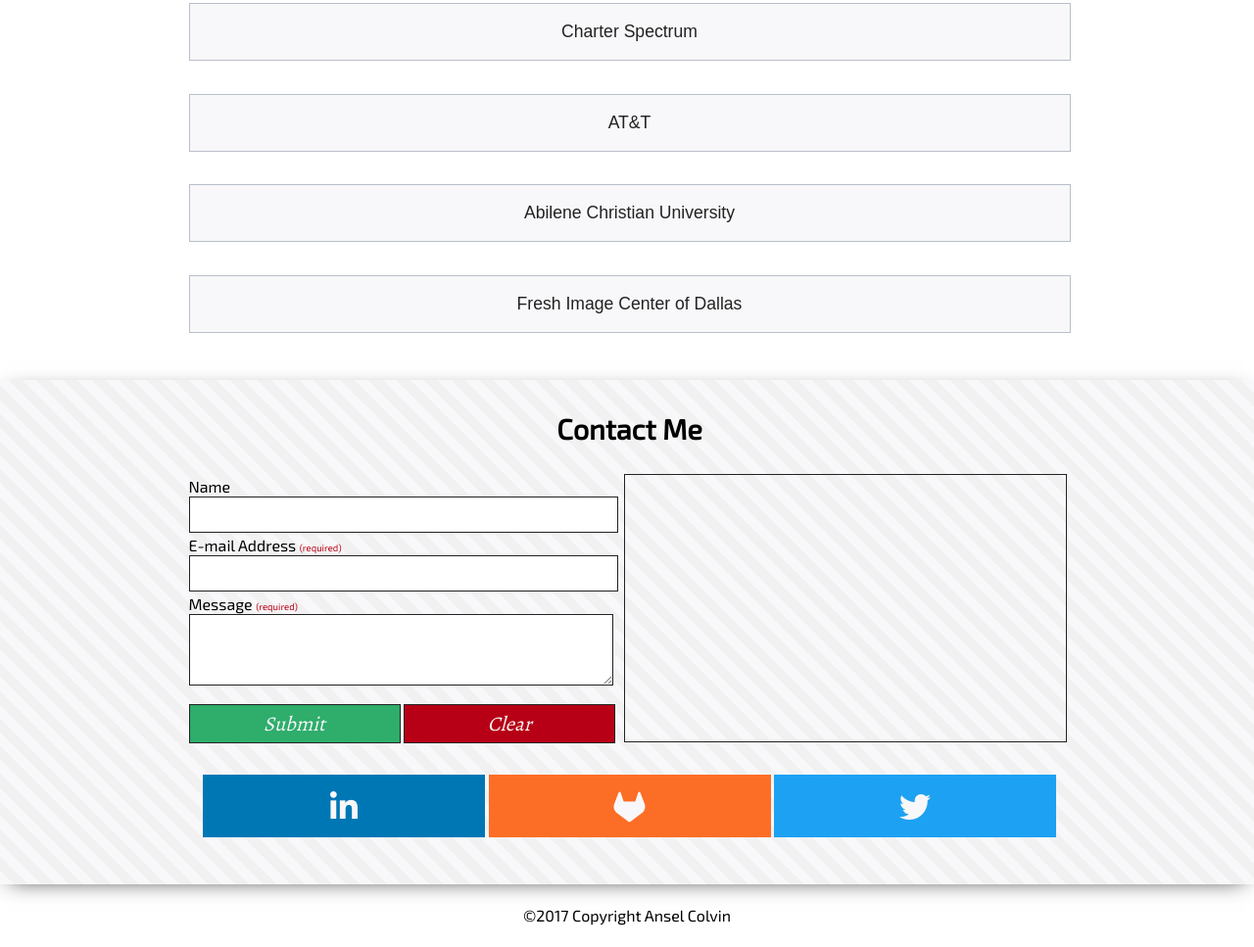
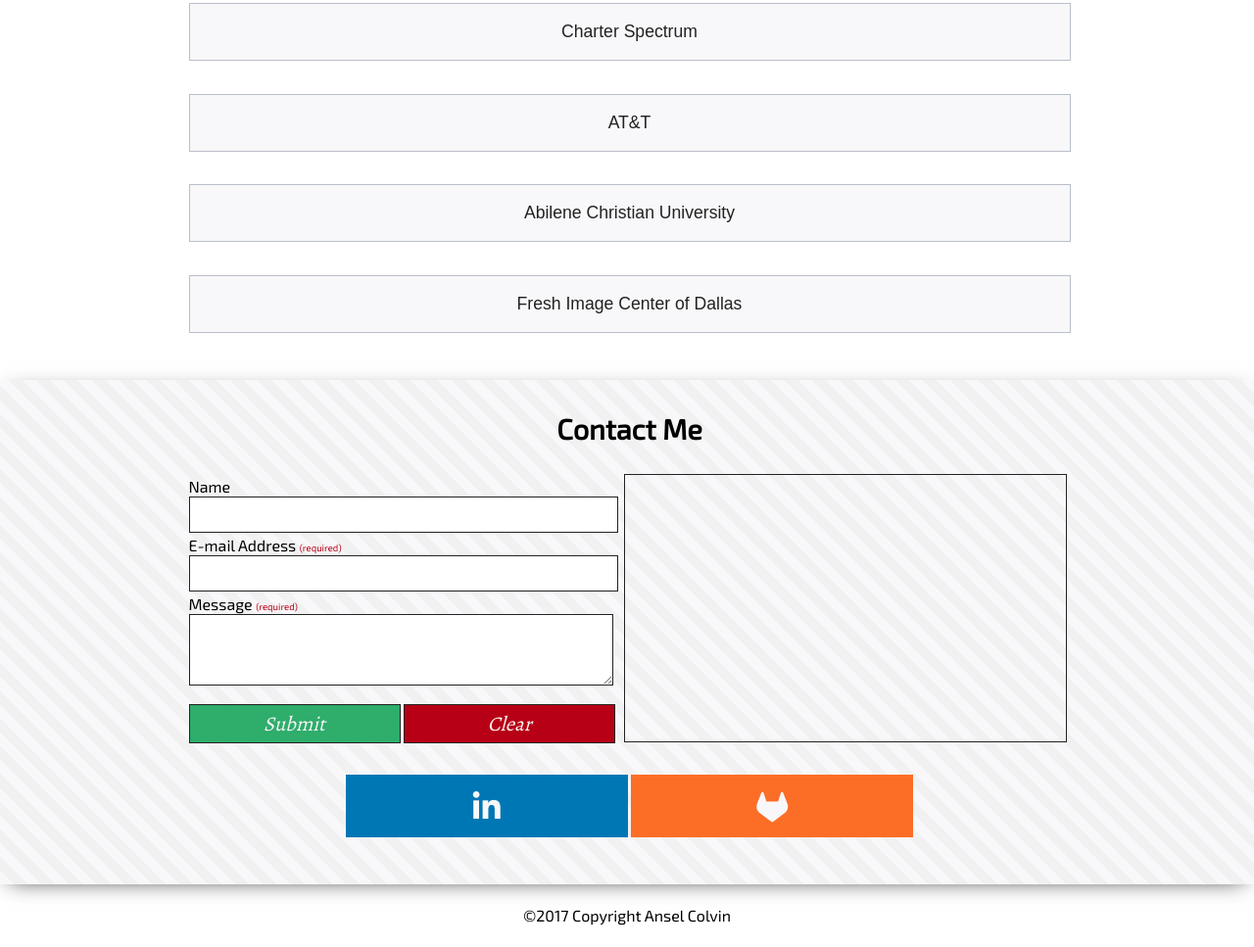
Before and after one commit to theoryNine/Portfolio, a website: page src/index.html in a window 1280 px wide. Shown: the part 1436-2403 px from the top of the page at 98% size. Drawn offline with nearby package versions, Linux system fonts and the light colour scheme; some packages are replaced by stand-ins of ours; files that its build step writes are made by us from their sources.

Commit message:
Fix social buttons

```diff
--- a/src/index.html
+++ b/src/index.html
@@ -229,7 +229,6 @@
         <div class="social-bar">
           <a href="https://www.linkedin.com/in/anselcolvin/" target="_blank"><div class="social linkedin"><i class="fa fa-linkedin" aria-hidden="false"></i></div></a>
           <a href="https://gitlab.com/anselcolvin" target="_blank"><div class="social gitlab"><i class="fa fa-gitlab" aria-hidden="false"></i></div></a>
-          <a href="https://twitter.com/anselcolvin" target="_blank"><div class="social twitter"><i class="fa fa-twitter" aria-hidden="false"></i></div></a>
         </div>
       </div>
     </section>
```
Also changed, not shown: dist/index.html.
